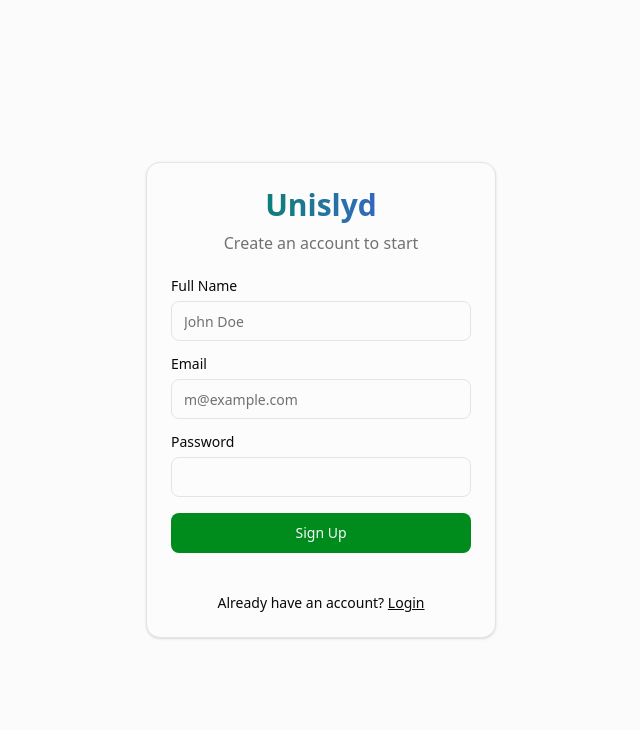
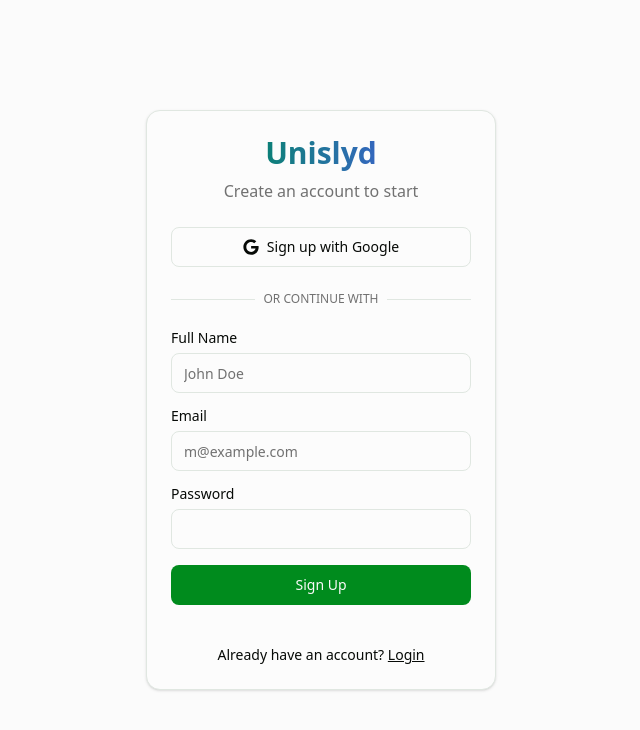
Before and after one commit to ElkanHub/UniSlyd, a Next.js app: page /signup in a window 1280 px wide. Shown: the top 730 px of the page, without its empty margins (319-959 px from the left). Built offline with nearby package versions, Linux system fonts and the light colour scheme.

Commit message:
feat: Add user authentication pages and server actions for login, signup, and Google sign-in.

```diff
--- a/app/(auth)/actions.ts
+++ b/app/(auth)/actions.ts
@@ -57,6 +57,32 @@
     redirect('/dashboard')
 }
 
+
+
+export async function signInWithGoogle() {
+    const supabase = await createClient()
+    const origin = (await headers()).get('origin')
+
+    const { data, error } = await supabase.auth.signInWithOAuth({
+        provider: 'google',
+        options: {
+            redirectTo: `${origin}/auth/callback`,
+            queryParams: {
+                access_type: 'offline',
+                prompt: 'consent',
+            },
+        },
+    })
+
+    if (error) {
+        redirect('/login?error=' + encodeURIComponent(error.message))
+    }
+
+    if (data.url) {
+        redirect(data.url)
+    }
+}
+
 export async function signOut() {
     const supabase = await createClient()
     await supabase.auth.signOut()
--- a/app/(auth)/login/page.tsx
+++ b/app/(auth)/login/page.tsx
@@ -1,4 +1,4 @@
-import { login } from '../actions'
+import { login, signInWithGoogle } from '../actions'
 import { Button } from "@/components/ui/button"
 import { Input } from "@/components/ui/input"
 import { Label } from "@/components/ui/label"
@@ -20,6 +20,26 @@
                         {searchParams.error}
                     </div>
                 )}
+
+                <form action={signInWithGoogle} className="w-full">
+                    <Button variant="outline" className="w-full" type="submit">
+                        <svg className="mr-2 h-4 w-4" aria-hidden="true" focusable="false" data-prefix="fab" data-icon="google" role="img" xmlns="http://www.w3.org/2000/svg" viewBox="0 0 488 512">
+                            <path fill="currentColor" d="M488 261.8C488 403.3 391.1 504 248 504 110.8 504 0 393.2 0 256S110.8 8 248 8c66.8 0 123 24.5 166.3 64.9l-67.5 64.9C258.5 52.6 94.3 116.6 94.3 256c0 86.5 69.1 156.6 153.7 156.6 98.2 0 135-70.4 140.8-106.9H248v-85.3h236.1c2.3 12.7 3.9 24.9 3.9 41.4z"></path>
+                        </svg>
+                        Sign in with Google
+                    </Button>
+                </form>
+
+                <div className="relative w-full">
+                    <div className="absolute inset-0 flex items-center">
+                        <span className="w-full border-t" />
+                    </div>
+                    <div className="relative flex justify-center text-xs uppercase">
+                        <span className="bg-background px-2 text-muted-foreground">
+                            Or continue with
+                        </span>
+                    </div>
+                </div>
 
                 <form action={login} className="grid gap-4">
                     <div className="grid gap-2">
--- a/app/(auth)/signup/page.tsx
+++ b/app/(auth)/signup/page.tsx
@@ -1,4 +1,4 @@
-import { signup } from '../actions'
+import { signup, signInWithGoogle } from '../actions'
 import { Button } from "@/components/ui/button"
 import { Input } from "@/components/ui/input"
 import { Label } from "@/components/ui/label"
@@ -15,17 +15,61 @@
                     </p>
                 </div>
 
-                {searchParams?.message && (
-                    <div className="p-3 rounded bg-green-500/15 text-green-600 text-sm font-medium text-center border border-green-200">
+                {searchParams?.message ? (
+                    <div className="flex flex-col items-center text-center space-y-4 py-4">
+                        <div className="h-12 w-12 bg-green-100 dark:bg-green-900/30 text-green-600 dark:text-green-400 rounded-full flex items-center justify-center">
+                            <svg
+                                xmlns="http://www.w3.org/2000/svg"
+                                fill="none"
+                                viewBox="0 0 24 24"
+                                strokeWidth={1.5}
+                                stroke="currentColor"
+                                className="w-6 h-6"
+                            >
+                                <path
+                                    strokeLinecap="round"
+                                    strokeLinejoin="round"
+                                    d="M21.75 6.75v10.5a2.25 2.25 0 01-2.25 2.25h-15a2.25 2.25 0 01-2.25-2.25V6.75m19.5 0A2.25 2.25 0 0019.5 4.5h-15a2.25 2.25 0 00-2.25 2.25m19.5 0v.243a2.25 2.25 0 01-1.07 1.916l-7.5 4.615a2.25 2.25 0 01-2.36 0L3.32 8.91a2.25 2.25 0 01-1.07-1.916V6.75"
+                                />
+                            </svg>
+                        </div>
+                        <div className="space-y-2">
+                            <h3 className="text-xl font-semibold">Check your email</h3>
+                            <p className="text-muted-foreground text-sm">
                                 {searchParams.message}
+                            </p>
                         </div>
-                )}
-
+                        <Button asChild className="w-full mt-4">
+                            <Link href="/login">Return to Login</Link>
+                        </Button>
+                    </div>
+                ) : (
+                    <>
                         {searchParams?.error && (
                             <div className="p-3 rounded bg-destructive/15 text-destructive text-sm font-medium text-center">
                                 {searchParams.error}
                             </div>
                         )}
+
+                        <form action={signInWithGoogle} className="w-full">
+                            <Button variant="outline" className="w-full" type="submit">
+                                <svg className="mr-2 h-4 w-4" aria-hidden="true" focusable="false" data-prefix="fab" data-icon="google" role="img" xmlns="http://www.w3.org/2000/svg" viewBox="0 0 488 512">
+                                    <path fill="currentColor" d="M488 261.8C488 403.3 391.1 504 248 504 110.8 504 0 393.2 0 256S110.8 8 248 8c66.8 0 123 24.5 166.3 64.9l-67.5 64.9C258.5 52.6 94.3 116.6 94.3 256c0 86.5 69.1 156.6 153.7 156.6 98.2 0 135-70.4 140.8-106.9H248v-85.3h236.1c2.3 12.7 3.9 24.9 3.9 41.4z"></path>
+                                </svg>
+                                Sign up with Google
+                            </Button>
+                        </form>
+
+                        <div className="relative w-full">
+                            <div className="absolute inset-0 flex items-center">
+                                <span className="w-full border-t" />
+                            </div>
+                            <div className="relative flex justify-center text-xs uppercase">
+                                <span className="bg-background px-2 text-muted-foreground">
+                                    Or continue with
+                                </span>
+                            </div>
+                        </div>
 
                         <form action={signup} className="grid gap-4">
                             <div className="grid gap-2">
@@ -62,6 +106,8 @@
                                 Login
                             </Link>
                         </div>
+                    </>
+                )}
             </div>
         </div>
     )
```
Lines whose indentation alone changed are shown as unchanged.
